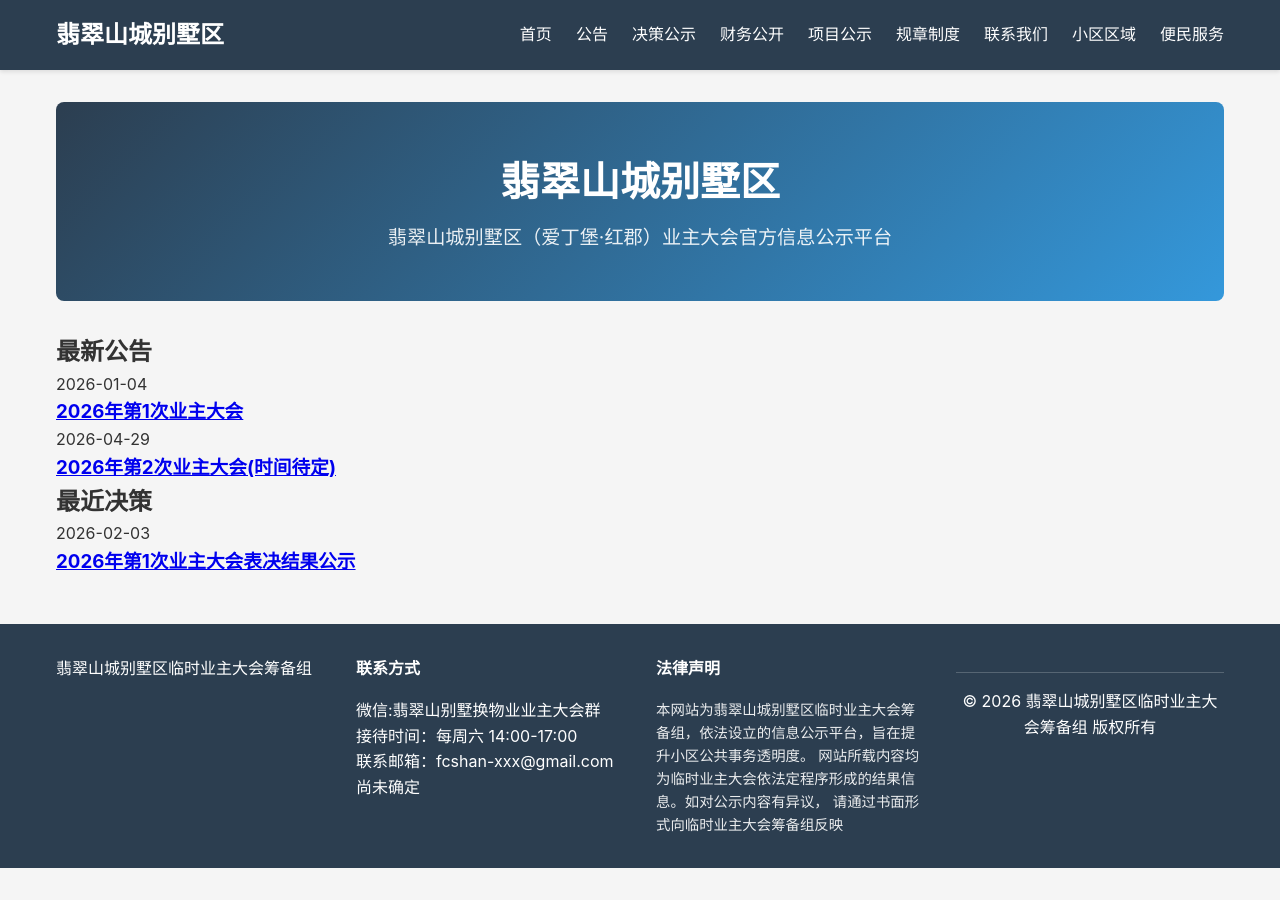
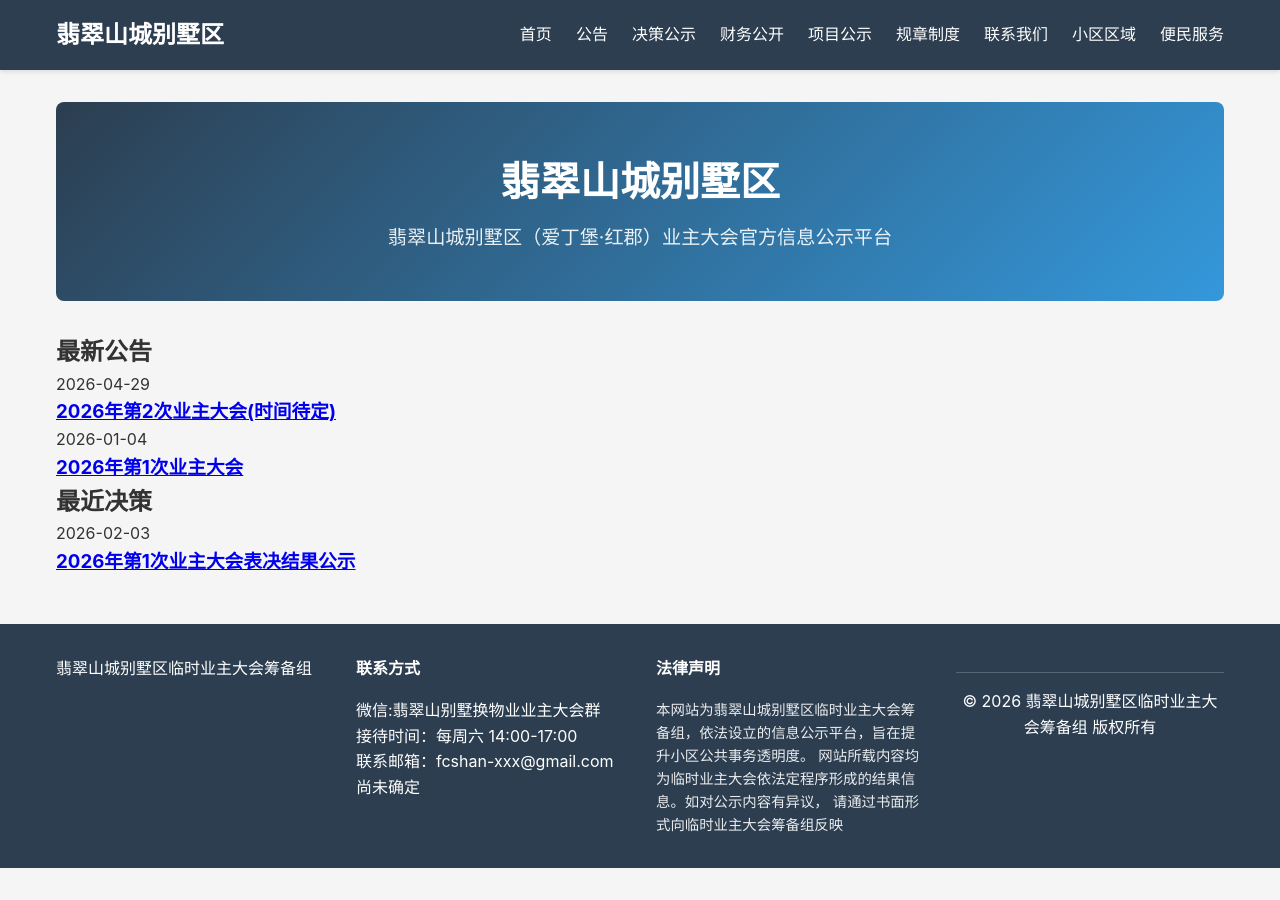
Before and after one commit to fcshan/fcshan.github.io, a Jekyll site: the page built from index.html, in a window 1280 px wide. Built offline with Jekyll 4.4.1, drawn with Linux system fonts in a browser that asks for light colours; comment, search, counter and statistics services are not loaded.

Commit message:
index_sort

```diff
--- a/index.html
+++ b/index.html
@@ -11,7 +11,8 @@ title: 首页
 <section class="announcements-section">
     <h2>最新公告</h2>
     <div class="announcements-list">
-        {% for post in site.announcements limit:5 %}
+        {% assign sorted_announcements = site.announcements | sort: 'date' | reverse %}
+        {% for post in sorted_announcements limit:5 %}
         <article class="announcement-item">
             <span class="announcement-date">{{ post.date | date: "%Y-%m-%d" }}</span>
             <h3><a href="{{ post.url | relative_url }}">{{ post.title }}</a></h3>
@@ -27,7 +28,8 @@ title: 首页
 <section class="decisions-section">
     <h2>最近决策</h2>
     <div class="decisions-list">
-        {% for post in site.decisions limit:5 %}
+        {% assign sorted_decisions = site.decisions | sort: 'date' | reverse %}
+        {% for post in sorted_decisions limit:5 %}
         <article class="decision-item">
             <span class="decision-date">{{ post.date | date: "%Y-%m-%d" }}</span>
             <h3><a href="{{ post.url | relative_url }}">{{ post.title }}</a></h3>
```
Also changed, not shown: _rules/rule001_info_display.md (+1 -2 lines).
